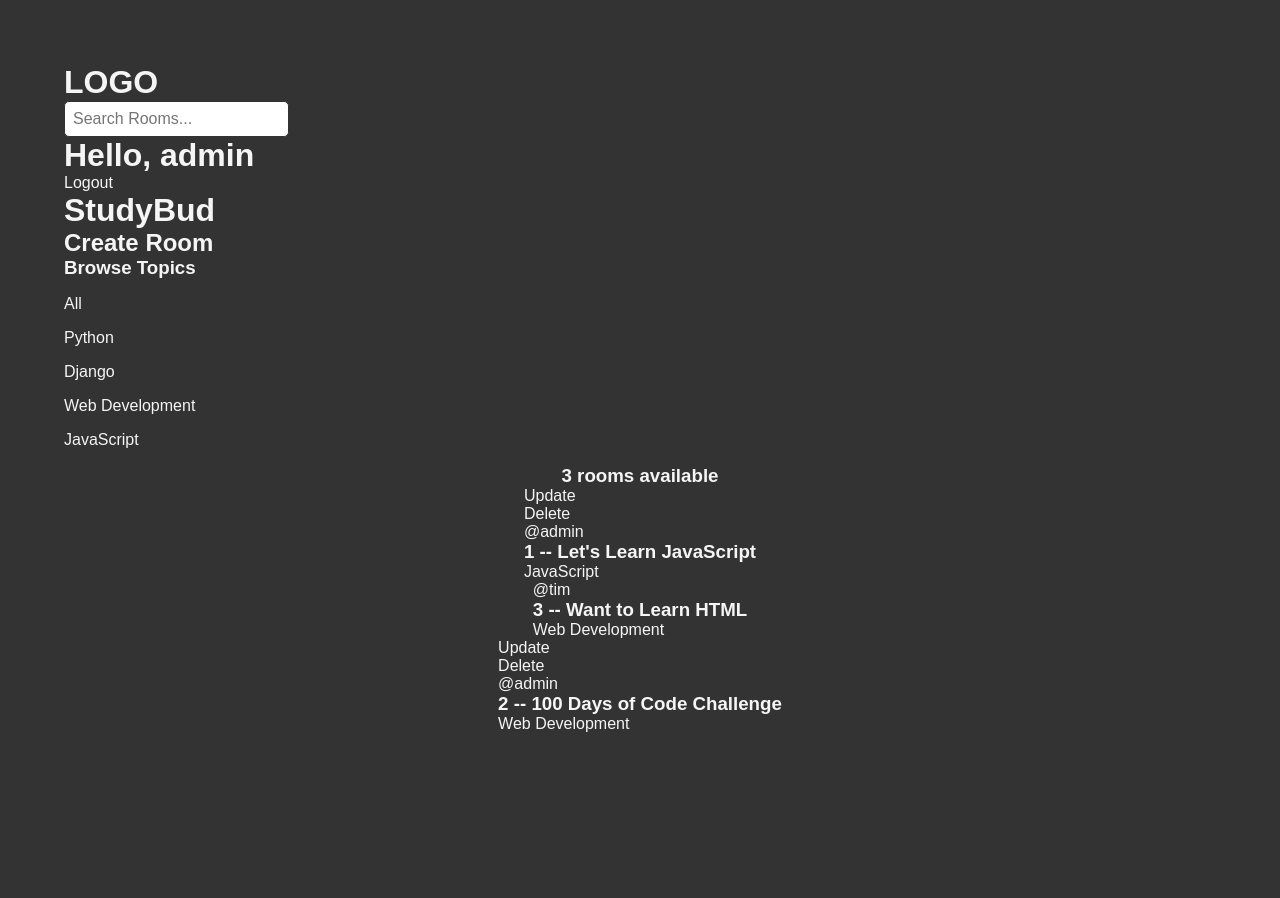
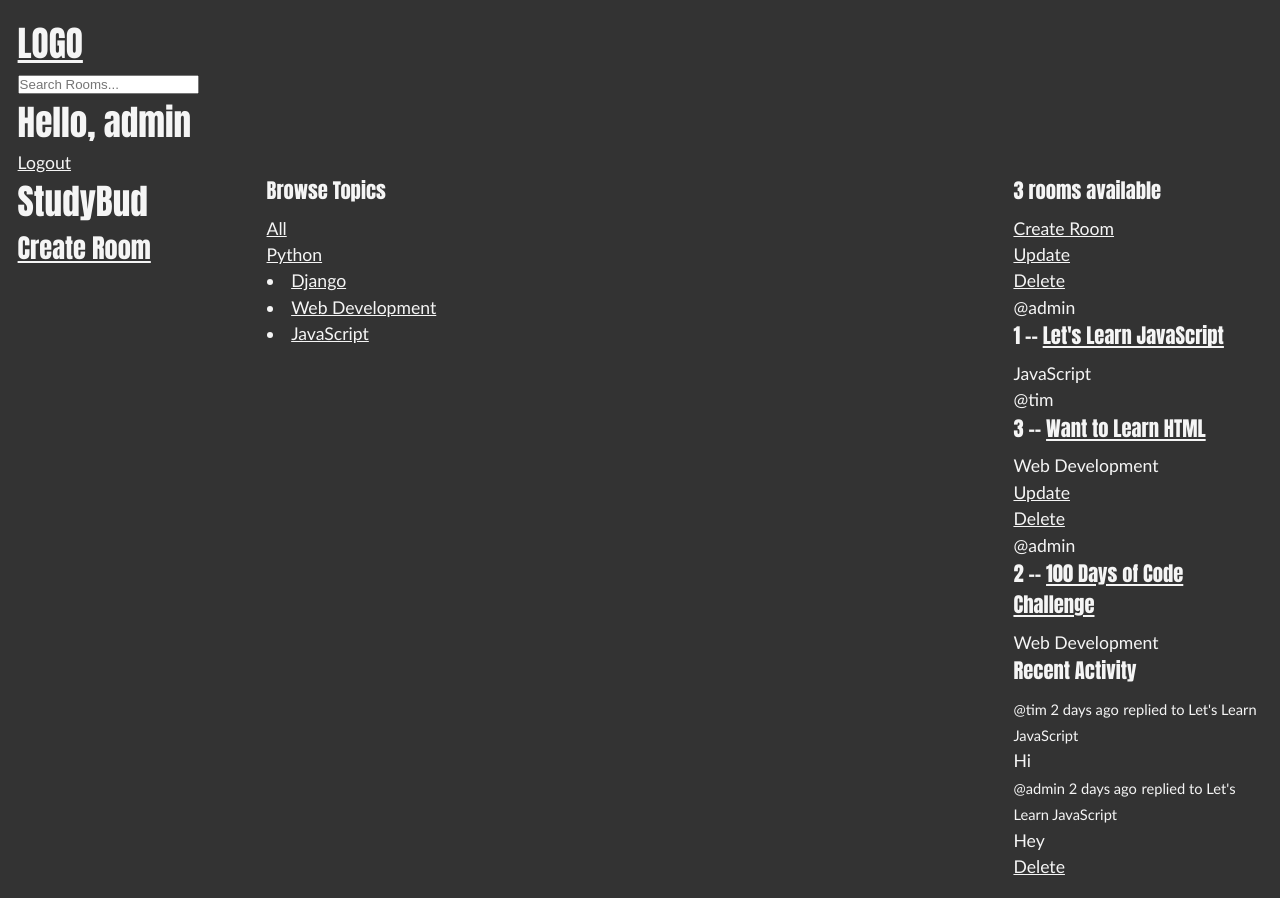
Before and after one commit to remilebeau/studybud, a Django app: page / in a window 1280 px wide. Before the commit the page ends 732 px from the top, so only its background shows below. Run offline with Django 5.2, Linux system fonts and the light colour scheme; a user stored in the database is signed in; data comes from the database, SQL or seed files in the repository; both versions use the stored data as it was after the commit.

Commit message:
added Activity Feed and abstracted home.html into components

```diff
--- a/studybud/base/models.py
+++ b/studybud/base/models.py
@@ -34,5 +34,8 @@ class Message(models.Model):
     updated = models.DateTimeField(auto_now=True)
     created = models.DateTimeField(auto_now_add=True)
 
+    class Meta:
+        ordering = ["-updated", "-created"]
+
     def __str__(self):
         return self.body[0:50]
--- a/studybud/base/static/base/style.css
+++ b/studybud/base/static/base/style.css
@@ -1,71 +1,114 @@
-/* reset */
+/* || RESET */
 * {
   margin: 0;
   padding: 0;
   box-sizing: border-box;
 }
 
-/* variables */
+/* || VARIABLES */
 :root {
-  /* colors */
+  /* FONTS */
+  --FF: "Gill Sans", "Gill Sans MT", Calibri, "Trebuchet MS", sans-serif;
+  --FF-HEADINGS: Impact, Haettenschweiler, "Arial Narrow Bold", sans-serif;
+  --FS: clamp(1rem, 2.2vh, 1.5rem);
+
+  /* COLORS */
   --BGCOLOR: #333;
-  --FONTCOLOR: whitesmoke;
-  --BORDERCOLOR: #333;
-  --SUCCESS: rgb(0, 255, 0);
-  --ERROR: rgb(255, 0, 0);
-  --PADDING: 2rem;
-  --MARGIN: 2rem;
-  --BORDERRADIUS: 5px;
+  --BORDER-COLOR: #333;
+  --BUTTON-COLOR: #333;
+  --BUTTON-HOVER-COLOR: #555;
+  --FONT-COLOR: whitesmoke;
+  --HIGHLIGHT-COLOR: #555;
+  --HEADER-BGCOLOR: #555;
+  --HEADER-FONT-COLOR: whitesmoke;
+  --LINK-ACTIVE: #555;
+  --LINK-COLOR: whitesmoke;
+  --LINK-HOVER: #555;
+  --NAV-BGCOLOR: #555;
+
+  /* BORDERS */
+  --BORDERS: 1px solid var(--BORDER-COLOR);
+  --BORDER-RADIUS: 15px;
+
+  /* STANDARD PADDING */
+  --PADDING-TB: 0.5rem;
+  --PADDING-SIDE: 0.5rem;
+
+  /* STANDARD MARGINS */
+  --MARGIN: clamp(1em, 2.5vh, 1.5em) 0;
+}
+
+/* INSERT LIGHT MODE COLORS HERE */
+
+/* || UTILITY CLASSES */
+.offscreen {
+  position: absolute;
+  left: -10000px;
+}
+
+.nowrap {
+  white-space: nowrap;
+}
+
+.center {
+  text-align: center;
+}
+
+/* || GENERAL STYLES */
+html {
+  scroll-behavior: smooth;
+  background-color: var(--BGCOLOR);
+  color: var(--FONT-COLOR);
+  font-family: var(--FF);
+  font-size: var(--FS);
+  line-height: 1.5;
+  margin: var(--PADDING-TB) var(--PADDING-SIDE);
+  padding: var(--PADDING-TB) var(--PADDING-SIDE);
 }
 
 body {
-  display: grid;
   background-color: var(--BGCOLOR);
-  color: var(--FONTCOLOR);
-  font-family: sans-serif;
-  padding: var(--PADDING);
-  margin: var(--MARGIN);
-  border-radius: var(--BORDERRADIUS);
+  color: var(--FONT-COLOR);
+  font-family: var(--FF);
+  font-size: var(--FS);
+  line-height: 1.5;
+  min-height: 100vh;
+  display: flex;
+  flex-direction: column;
+  justify-content: space-between;
 }
 
-main {
-  display: flex;
-  flex-direction: column;
-  align-items: center;
-  justify-content: center;
+h1,
+h2,
+h3 {
+  font-family: var(--FF-HEADINGS);
+  color: var(--HEADER-FONT-COLOR);
 }
 
-a {
-  color: var(--FONTCOLOR);
-  text-decoration: none;
+h2,
+h3 {
+  margin-bottom: var(--PADDING-TB);
 }
 
-a:hover {
-  color: var(--FONTCOLOR);
+a:any-link {
+  color: var(--LINK-COLOR);
+}
+
+a:hover,
+a:focus-visible {
+  color: var(--LINK-HOVER);
+}
+
+a:active {
+  color: var(--LINK-ACTIVE);
 }
 
 ul {
   list-style: none;
-  margin: 1rem 0;
 }
 
-li {
-  margin: 1rem 0;
-  list-style-type: none;
+/* || HOME */
+.home__container {
+  display: grid;
+  grid-template-columns: 1fr 3fr 1fr;
 }
-
-input {
-  padding: 0.5rem;
-  border: 1px solid var(--BORDERCOLOR);
-  border-radius: var(--BORDERRADIUS);
-  font-size: inherit;
-}
-
-button {
-  padding: 0.5rem;
-  border: none;
-  border-radius: var(--BORDERRADIUS);
-  font-size: inherit;
-  background-color: var(--BORDERCOLOR);
-  color: var(--FONTCOLOR);
-}
--- /dev/null
+++ b/studybud/base/templates/base/activity_component.html
@@ -0,0 +1,13 @@
+<h3>Recent Activity</h3>
+
+{% for message in room_messages %}
+<article>
+  <small>@{{message.user}} {{message.created|timesince}} ago</small>
+  <small>replied to {{message.room}}</small>
+
+  <p>{{message}}</p>
+  {% if request.user == message.user %}
+  <a href="{% url 'delete-message' message.id %}">Delete</a>
+  {% endif %}
+</article>
+{% endfor %}
--- /dev/null
+++ b/studybud/base/templates/base/feed_component.html
@@ -0,0 +1,14 @@
+{% for room in rooms %}
+<article>
+  {% if request.user == room.host %}
+  <p><a href="{% url 'update-room' room.id %}">Update</a></p>
+  <p><a href="{% url 'delete-room' room.id %}">Delete</a></p>
+  {% endif %}
+  <p>@{{room.host.username}}</p>
+  <h3>
+    {{room.id}} -- <a href="{% url 'room' room.id %}"> {{ room.name }}</a>
+  </h3>
+  <p>{{room.topic.name}}</p>
+</article>
+
+{% endfor %}
--- a/studybud/base/templates/base/home.html
+++ b/studybud/base/templates/base/home.html
@@ -1,39 +1,20 @@
 {% extends "main.html" %} {% block content %}
 
-{% comment %} begin grid container {% endcomment %}
-<div class="grid__container">
+<div class="home__container">
   <header class="header">
     <h1>StudyBud</h1>
     <h2><a href="{% url 'create-room' %}"> Create Room</a></h2>
   </header>
 
-  <aside class="sidebar">
-    <h3>Browse Topics</h3>
-
-    <ul>
-      <li><a href="{% url 'home' %}">All</a></li>
-      {% for topic in topics %}
-      <li><a href="{% url 'home' %}?q={{topic.name}}">{{topic.name}}</a></li>
-    </ul>
-    {% endfor %}
-  </aside>
+  <aside class="sidebar">{% include 'base/topics_component.html' %}</aside>
 
   <main class="main">
     <h3>{{room_count}} room{{room_count|pluralize}} available</h3>
-    {% for room in rooms %}
-    <article>
-      {% if request.user == room.host %}
-      <p><a href="{% url 'update-room' room.id %}">Update</a></p>
-      <p><a href="{% url 'delete-room' room.id %}">Delete</a></p>
-      {% endif %}
-      <p>@{{room.host.username}}</p>
-      <h3>
-        {{room.id}} -- <a href="{% url 'room' room.id %}"> {{ room.name }}</a>
-      </h3>
-      <p>{{room.topic.name}}</p>
-    </article>
+    <a href="{% url 'create-room' %}">Create Room</a>
 
-    {% endfor %}
+    {% include 'base/feed_component.html' %}
+
+    <section>{% include 'base/activity_component.html' %}</section>
   </main>
 </div>
-{% comment %} end grid container {% endcomment %} {% endblock %}
+{% endblock %}
--- a/studybud/base/templates/base/register.html
+++ b/studybud/base/templates/base/register.html
@@ -1,6 +1,4 @@
-{% extends "main.html" %}
-
-{% block content %}
+{% extends "main.html" %} {% block content %}
 
 <h1>Register</h1>
 <main class="register">
--- /dev/null
+++ b/studybud/base/templates/base/topics_component.html
@@ -0,0 +1,8 @@
+<h3>Browse Topics</h3>
+
+<ul>
+  <li><a href="{% url 'home' %}">All</a></li>
+  {% for topic in topics %}
+  <li><a href="{% url 'home' %}?q={{topic.name}}">{{topic.name}}</a></li>
+</ul>
+{% endfor %}
--- a/studybud/base/views.py
+++ b/studybud/base/views.py
@@ -70,14 +70,20 @@ def home(request):
 
     topics = Topic.objects.all()
     room_count = rooms.count()
+    room_messages = Message.objects.filter(Q(room__topic__name__icontains=q))
 
-    context = {"rooms": rooms, "topics": topics, "room_count": room_count}
+    context = {
+        "rooms": rooms,
+        "topics": topics,
+        "room_count": room_count,
+        "room_messages": room_messages,
+    }
     return render(request, "base/home.html", context)
 
 
 def room(request, pk):
     room = Room.objects.get(id=pk)
-    room_messages = room.message_set.all().order_by("-created")
+    room_messages = room.message_set.all()
     participants = room.participants.all()
 
     if request.method == "POST":
```
Also changed, not shown: studybud/db.sqlite3.
